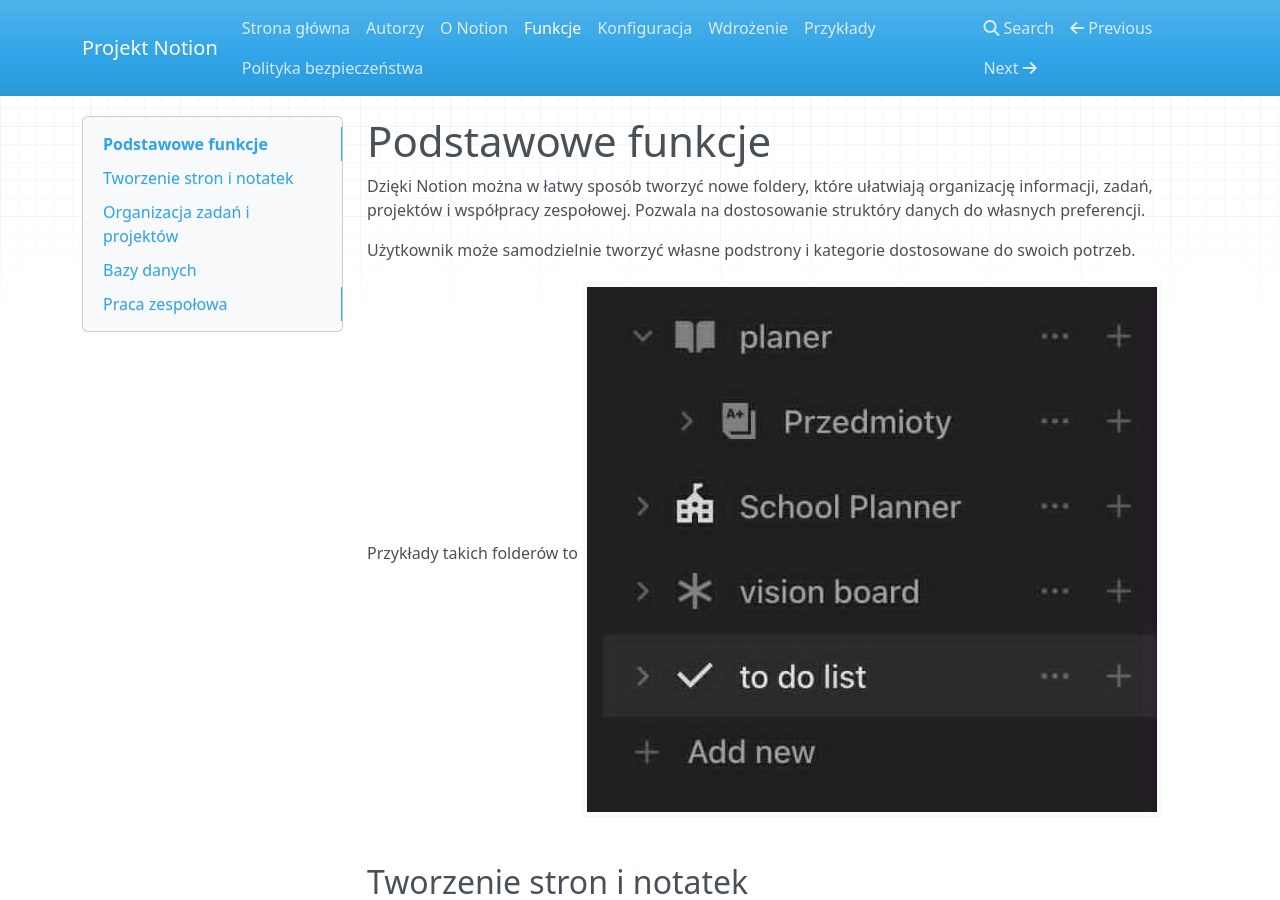
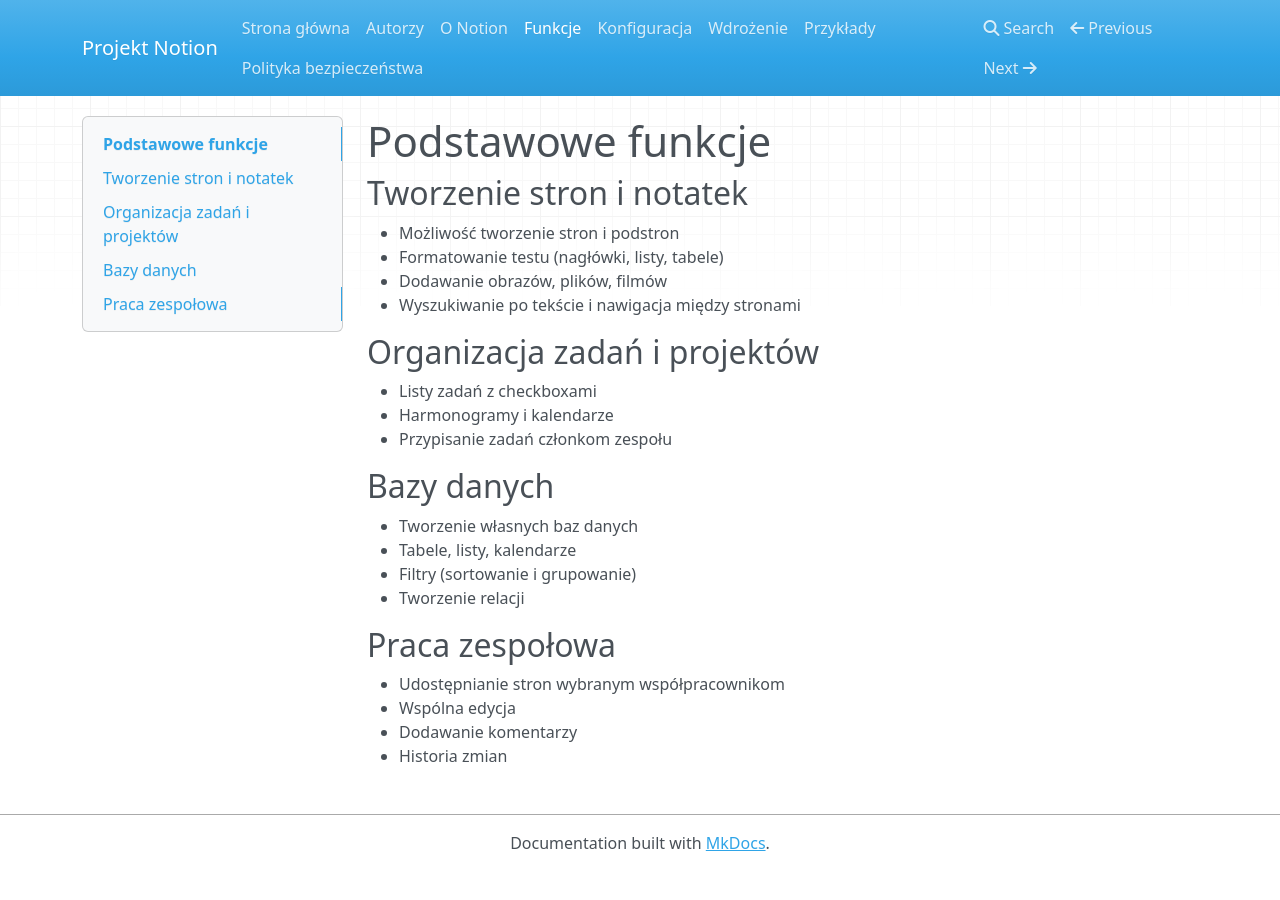
Before and after one commit to gablacna/notion-dev, an MkDocs documentation site: the page built from docs/funkcje.md, in a window 1280 px wide and 900 px high. Built offline with MkDocs 1.6.1, drawn with Linux system fonts in a browser that asks for light colours; nearby versions of some CDN libraries.

Commit message:
usuniecie przyklad1

```diff
--- a/docs/funkcje.md
+++ b/docs/funkcje.md
@@ -1,9 +1,5 @@
 # Podstawowe funkcje
 
-Dzięki Notion można w łatwy sposób tworzyć nowe foldery, które ułatwiają organizację informacji, zadań, projektów i współpracy zespołowej. Pozwala na dostosowanie struktóry danych do własnych preferencji.
-
-Użytkownik może samodzielnie tworzyć własne podstrony i kategorie dostosowane do swoich potrzeb. Przykłady takich folderów to
-![](img/1przyklad.jpg)
 
 ## Tworzenie stron i notatek
 
```
